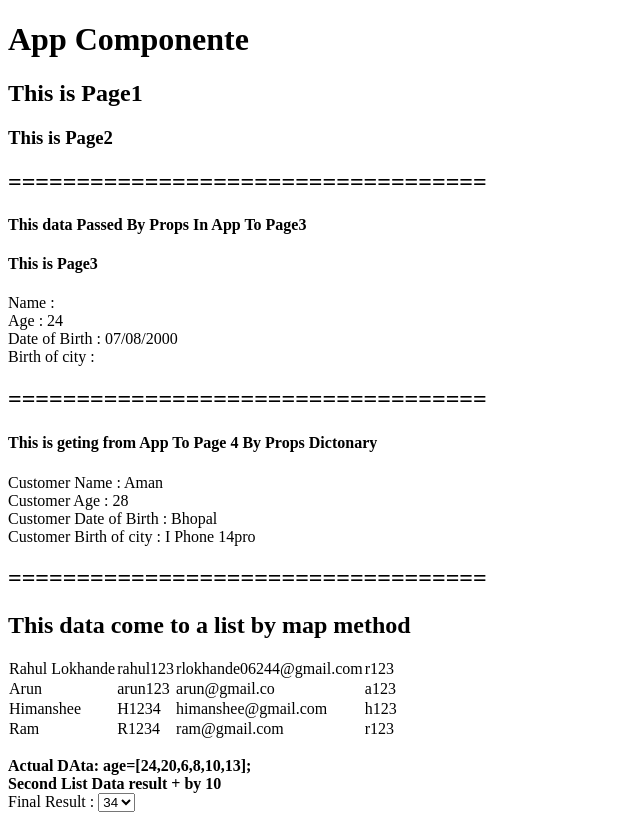
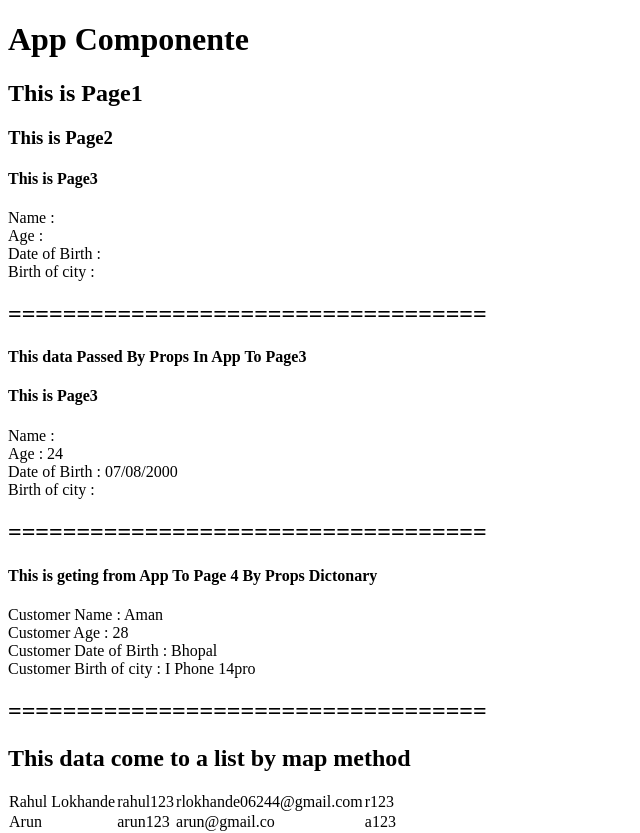
Before and after one commit to rahullokhande123/React_codes, a React (Vite) app: page / in a window 1280 px wide. Shown: the top 833 px of the page, without its empty margins (0-640 px from the left). Built offline with nearby package versions, Linux system fonts and the light colour scheme; data requests are answered from the project's data file.

Commit message:
React.js All Feture

```diff
--- a/src/App.jsx
+++ b/src/App.jsx
@@ -129,8 +129,8 @@ const App=()=>{
 
     <>
     <h1>App Componente</h1>
-    <Page1/>
-    <Page2/>
+    <Page1 />
+    <Page2 myVal={true}/>
     <h2>===================================</h2>
     <b>This data Passed By Props In App To Page3</b>
     <Page3 name={name} age={age} DOB={DOB} city={city} />
@@ -200,7 +200,10 @@ const App=()=>{
       </tr>
       {ans}
     </table>
-  <h2>=====================================</h2>
+   <h2>=====================================</h2>
+
+
+
     </>
   )
 }
--- a/src/components/Page2.jsx
+++ b/src/components/Page2.jsx
@@ -1,8 +1,30 @@
-const Page2=()=>{
-    return(
-        <>
-        <h3>This is Page2</h3>
-        </>
-    )
+
+import Page3 from "./Page3";
+import Page4 from "./Page4";
+
+const Page2=(props)=>{
+    // return(
+    //     <>
+    //     <h3>This is Page2</h3>
+        if (props.myVal) {
+
+            return(
+                <>
+                <h3>This is Page2</h3>
+                <Page3/>
+                </>
+            )
+        }
+        else{
+            return(
+
+                <>
+                <h3>This is Page2</h3>
+                <Page4/>
+                </>
+            )
+        }
+    //     </>
+    // )
 }
 export default Page2;
```
